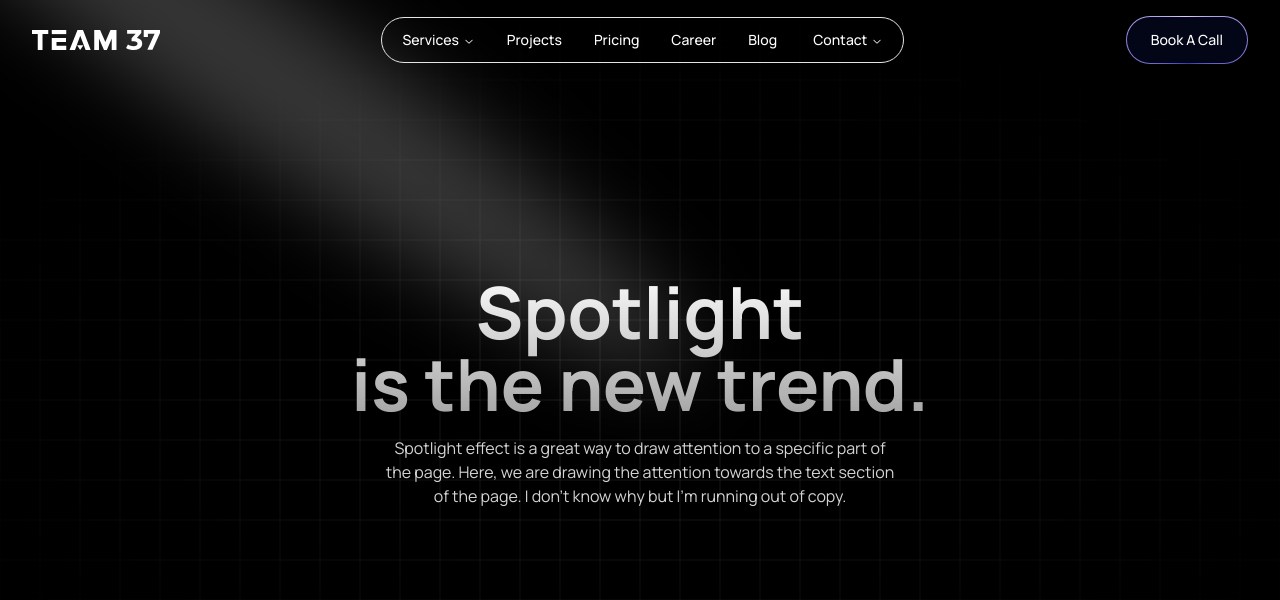
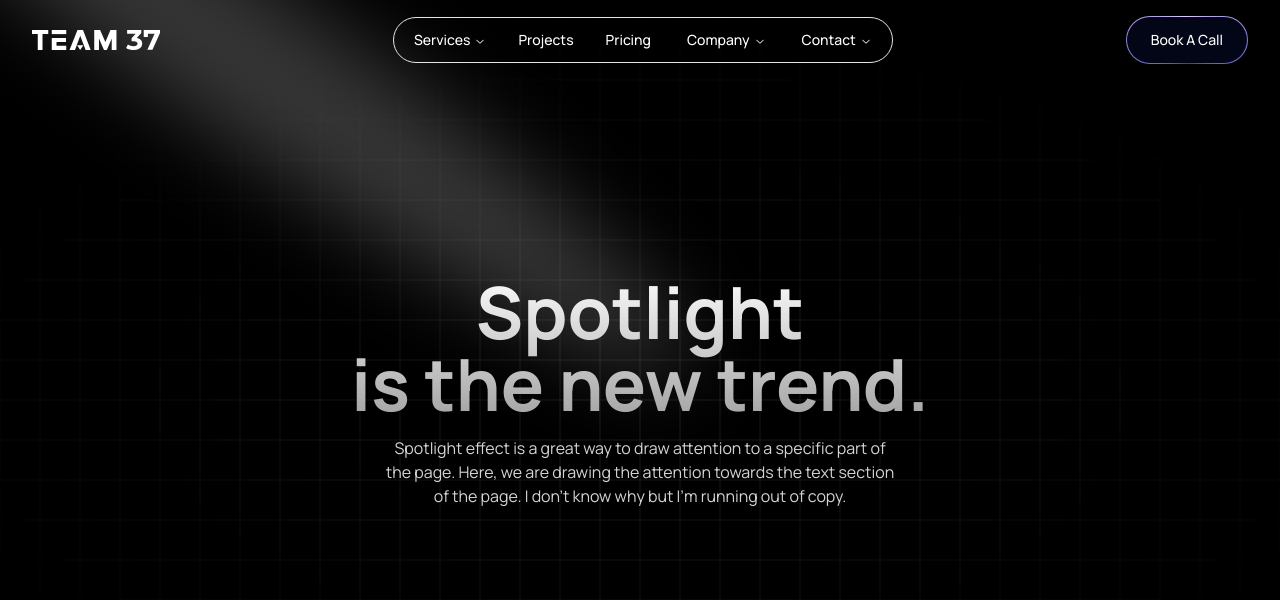
Before and after one commit to Team37-ID/team37, a Next.js app: page / in a window 1280 px wide. Shown: the top 600 px of the page. Built offline with nearby package versions, Linux system fonts and the light colour scheme.

Commit message:
chore: compact blog and career menu into single menu

```diff
--- a/src/components/ui/navbar.tsx
+++ b/src/components/ui/navbar.tsx
@@ -45,20 +45,21 @@ const Navbar = () => {
 								Pricing
 							</NavigationMenuLink>
 						</Link>
-						<Link href="/career" passHref>
-							<NavigationMenuLink
-								className={`capitalize ${navigationMenuTriggerStyle()}`}
-							>
+					</NavigationMenuItem>
+					<NavigationMenuItem>
+						<NavigationMenuTrigger>Company</NavigationMenuTrigger>
+						<NavigationMenuContent className="px-2 pt-4 pb-4 w-full flex flex-col space-y-3">
+							<Link href="/career" className="group" passHref>
+								<NavigationMenuLink className="capitalize transition-all duration-300 text-black px-4 py-2 w-full text-nowrap group-hover:bg-transparent group-hover:text-neutral-400">
 									Career
 								</NavigationMenuLink>
 							</Link>
-						<Link href="/blog" passHref>
-							<NavigationMenuLink
-								className={`capitalize ${navigationMenuTriggerStyle()}`}
-							>
+							<Link href="/blog" className="group" passHref>
+								<NavigationMenuLink className="capitalize transition-all duration-300 text-black px-4 py-2 w-full text-nowrap group-hover:bg-transparent group-hover:text-neutral-400">
 									Blog
 								</NavigationMenuLink>
 							</Link>
+						</NavigationMenuContent>
 					</NavigationMenuItem>
 					<NavigationMenuItem>
 						<NavigationMenuTrigger
```
Lines whose indentation alone changed are shown as unchanged.
